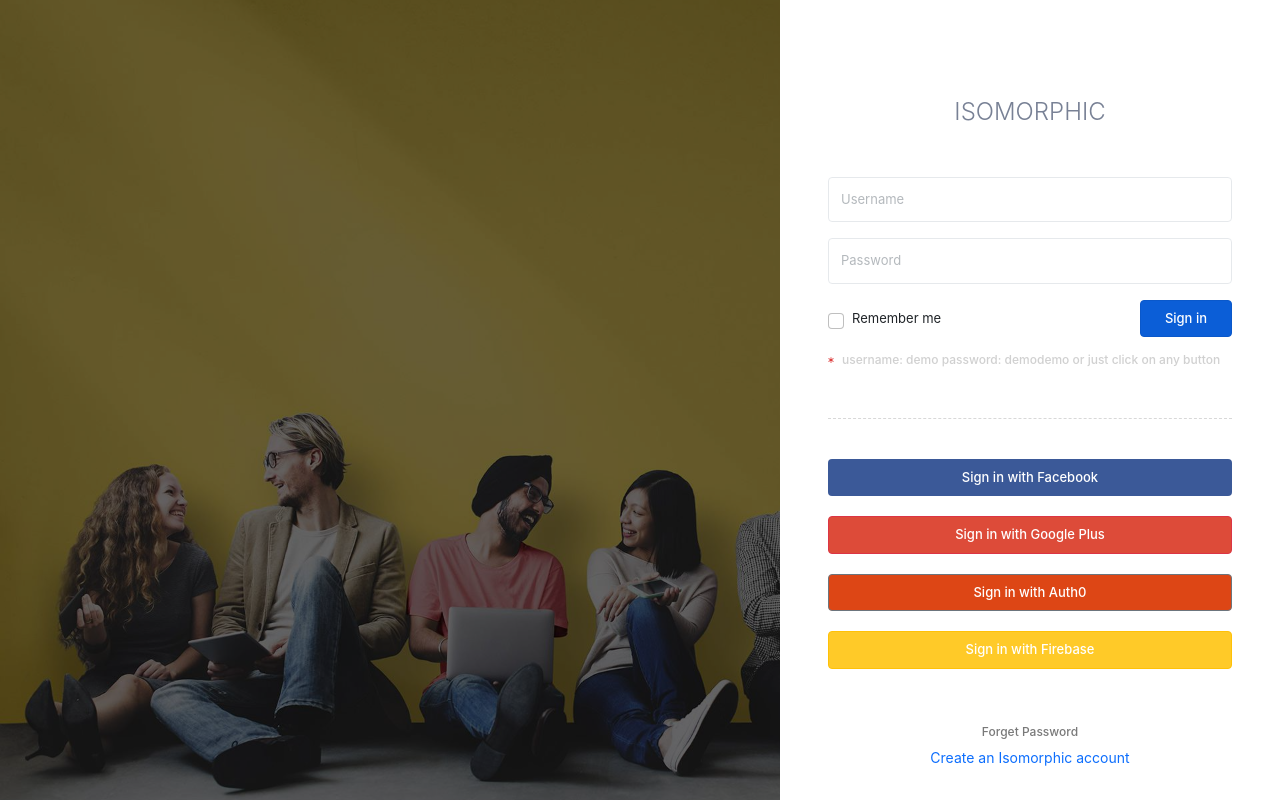
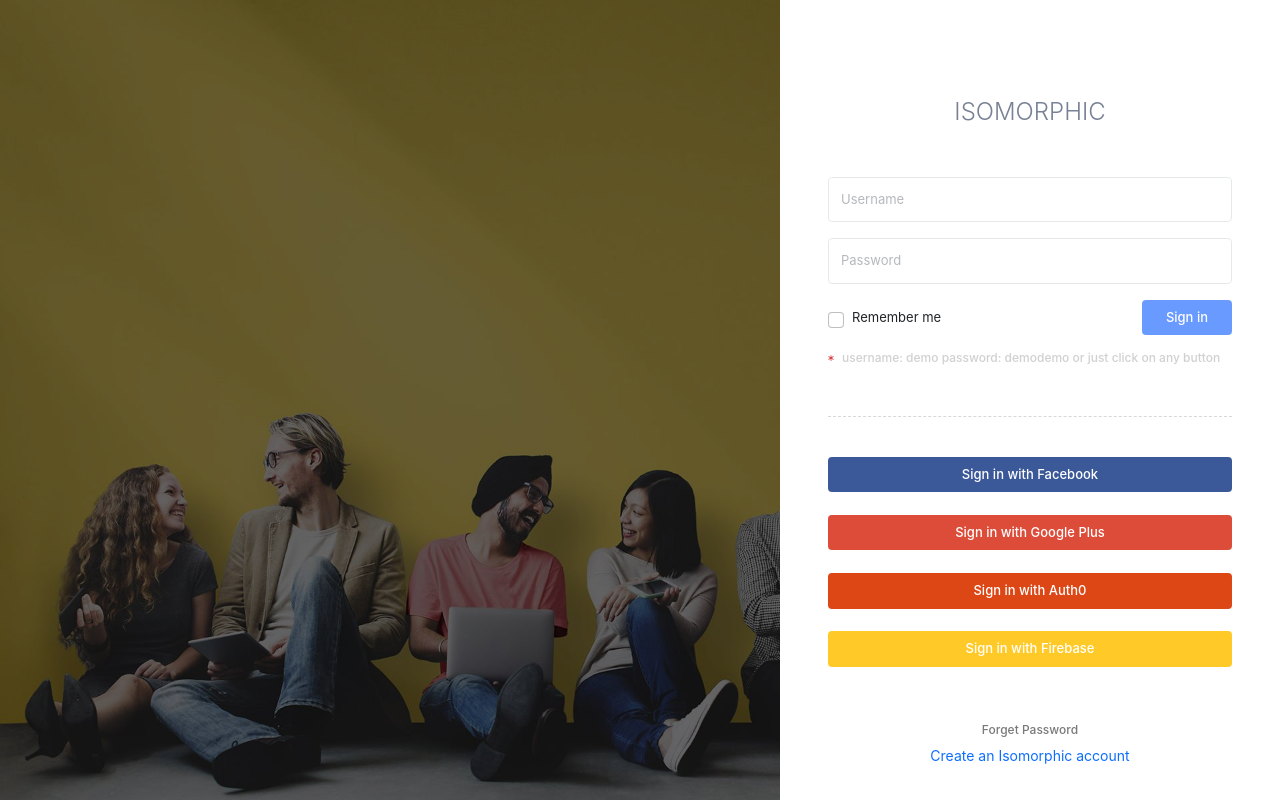
Before and after one commit to Xtarachiever/Hiteccity, a React (Create React App) app: page / in a window 1280 px wide. In both pictures the pointer is over the button "Sign in". Built offline with nearby package versions, Linux system fonts and the light colour scheme.

Commit message:
Updated the styling of the page

```diff
--- a/src/components/App.css
+++ b/src/components/App.css
@@ -1,21 +1,29 @@
-.btn{
+.btn,.btn:hover{
     color: white;
+    border:none;
 }
-.btn-primary{
+.btn-primary,.btn-primary:hover{
     background-color: #4482ff;
+}
+.btn-primary:hover{
+    opacity: 80%;
 }
 .btn-blue{
     background-color:rgb(59, 89, 152);
 }
-.btn-danger{
+.btn-danger,.btn-danger:hover{
     background-color: rgb(221, 75, 57);
 }
-.btn-secondary{
+.btn-secondary,.btn-secondary:hover{
     background-color: rgb(221, 70, 21);
 }
 .btn-warning{
     background-color: rgb(255, 202, 40);
     color: white;
+}
+h6.password:hover{
+    cursor: pointer;
+    color: #0d6efd !important;
 }
 .main{
     background: url('../images/sign.adf5846b.jpg') center center no-repeat;
--- a/src/components/Content.jsx
+++ b/src/components/Content.jsx
@@ -49,7 +49,7 @@ function Content() {
           <Button btn="btn-warning" name="Sign in with Firebase"/>
         </div>
         <div className="d-flex flex-column align-items-center pb-3 pt-3">
-          <h6 style={{ fontSize: "12px",color:"#797979"}}>
+          <h6 style={{ fontSize: "12px",color:"#797979"}} className="password">
             Forget Password
           </h6>
           <a href="!#" style={{ textDecoration:"none", marginBottom:"50px",fontSize:"14px"}}>Create an Isomorphic account</a>
```
